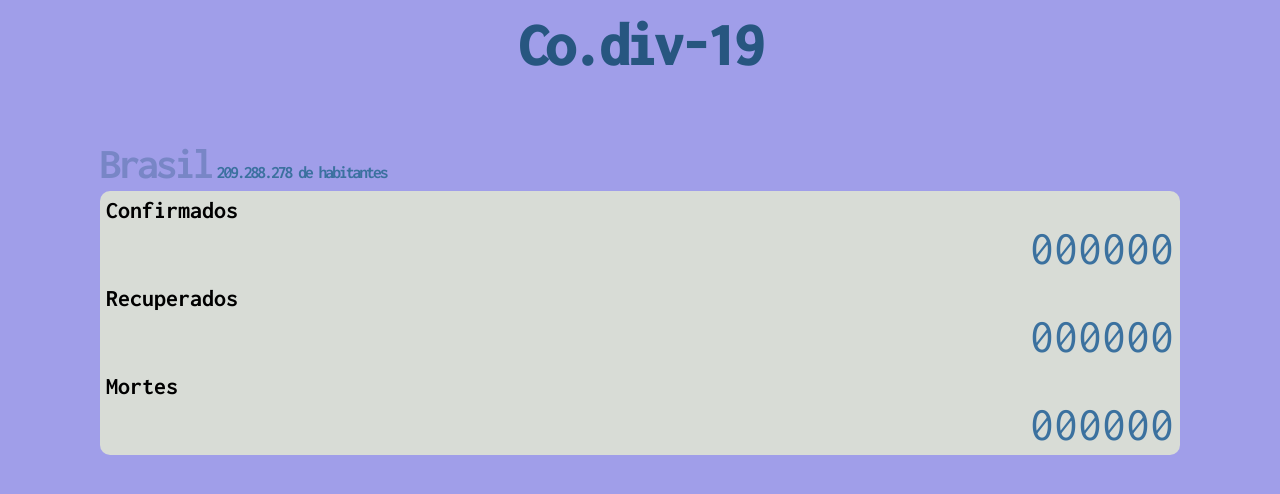
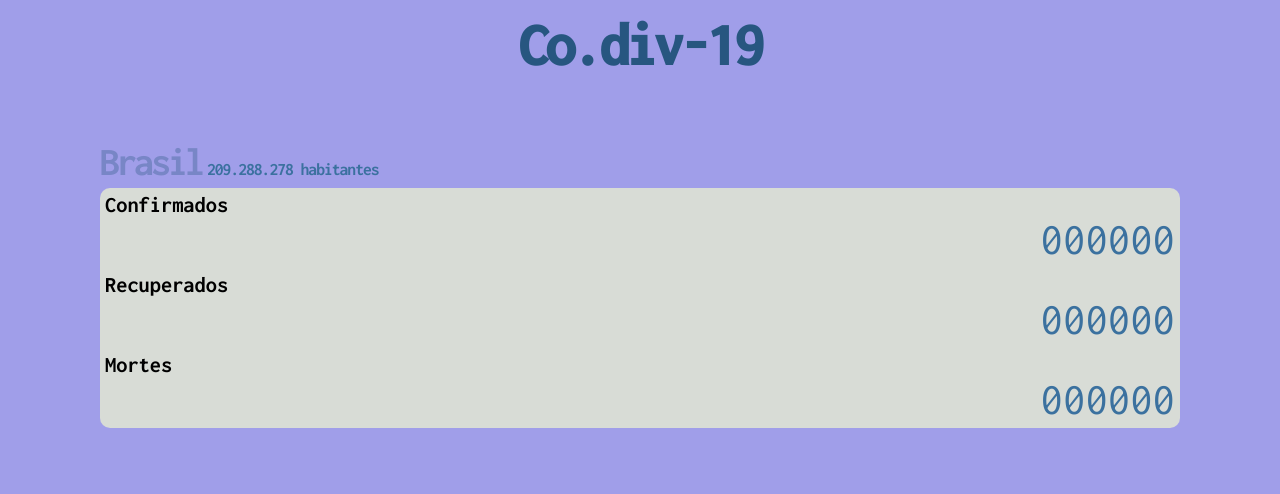
Before and after one commit to WendellRodriguesAmaral/Co.div-19-Desktop-App-Version, a plain HTML site: page index.html in a window 1280 px wide. Drawn offline with Linux system fonts and the light colour scheme.

Commit message:
changes at font size

```diff
--- a/index.css
+++ b/index.css
@@ -39,7 +39,7 @@ main section.countryInformation{
     flex-direction:column;
 }
 h2{
-    font-size: 2.7rem;
+    font-size: 2.5rem;
     /* background-color:rgb(51, 255, 0); */
     letter-spacing:-3px;
     color:#27568054;
@@ -50,7 +50,7 @@ h2 span{
     font-size: 1.1rem;
     margin:0 5px;
     color:#3B719F;
-    letter-spacing:-2px;
+    letter-spacing:-1px;
 }
 .boxes{
     display:flex;
@@ -60,7 +60,7 @@ h2 span{
     /* border: solid 1px black; */
     display:flex;
     flex-direction:column;
-    padding:6px;
+    padding:5px;
     background-color:#D8DCD6;
     /* border-radius: 10px; */
 }
@@ -72,13 +72,13 @@ h2 span{
 }
 
 .titleInformation{
-    font-size:1.5rem;
+    font-size:1.4rem;
     font-weight: 700;
 }
 .information{
     /* background-color:blue; */
     align-self: flex-end;
-    font-size:3rem;
+    font-size:2.8rem;
     width:auto;
     color:#3B719F
 }
--- a/index.html
+++ b/index.html
@@ -18,7 +18,7 @@
 
 
       <section class="countryInformation">
-        <h2>Brasil<span>209.288.278 de habitantes</span></h2>
+        <h2>Brasil<span>209.288.278 habitantes</span></h2>
         <div class="boxes">
           <div class="boxInformation boxConfirmed">
             <p class="titleInformation">Confirmados</p>
@@ -35,7 +35,6 @@
         </div>
       </section>
 
-
     </main>
   </body>
 </html>
```
